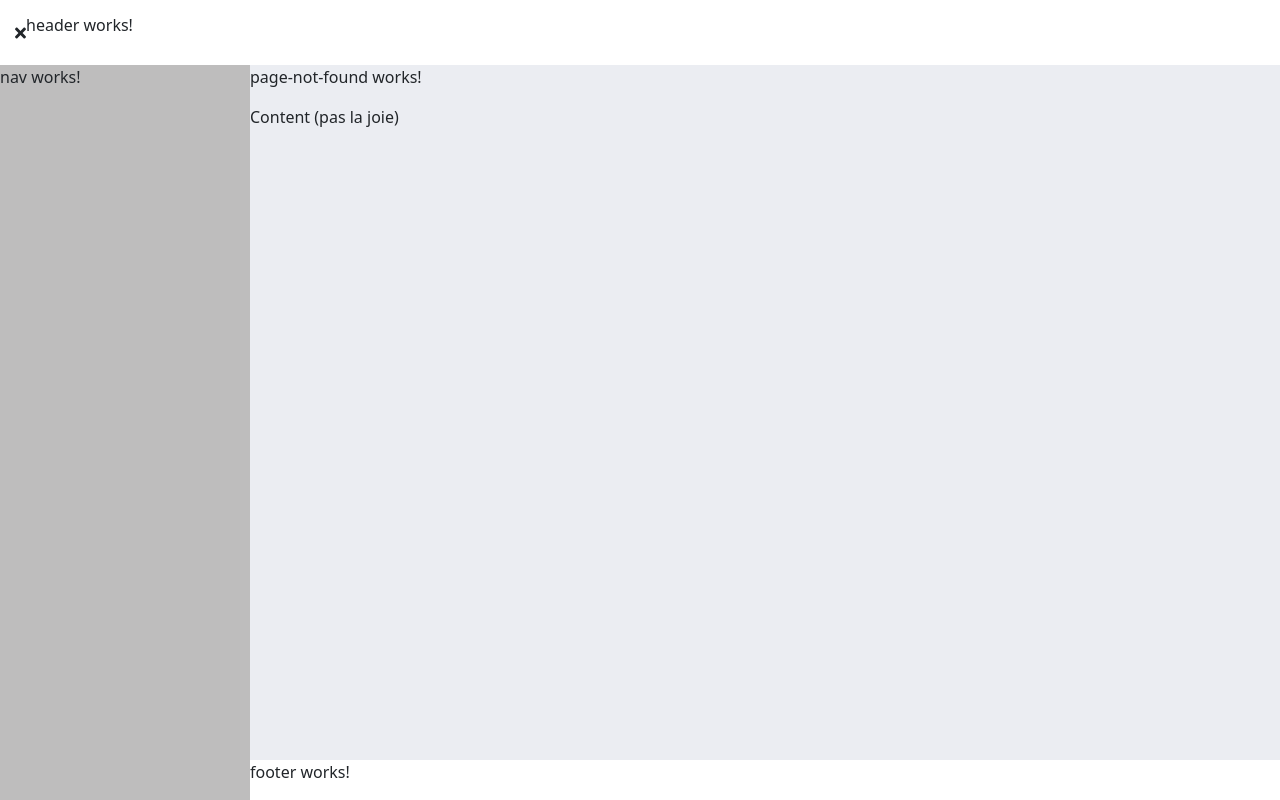
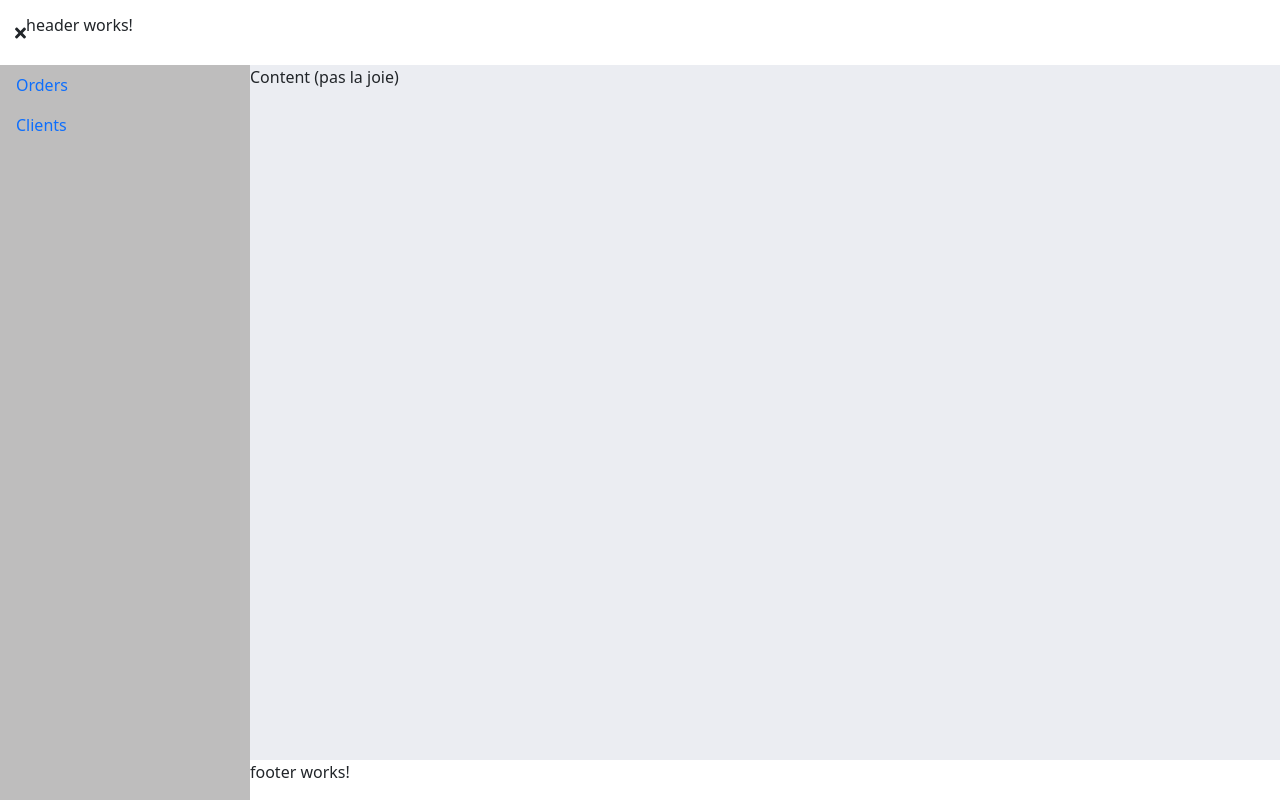
Before and after one commit to Kimonae/Crm, an Angular app: page /login in a window 1280 px wide. Built offline with nearby package versions, Linux system fonts and the light colour scheme.

Commit message:
routing, nav

```diff
--- a/src/app/app-routing.module.ts
+++ b/src/app/app-routing.module.ts
@@ -1,5 +1,5 @@
 import { NgModule } from '@angular/core';
-import { RouterModule, Routes } from '@angular/router';
+import { PreloadAllModules, RouterModule, Routes } from '@angular/router';
 import { PageSignInComponent } from './login/page/page-sign-in/page-sign-in.component';
 import { PageSignUpComponent } from './login/page/page-sign-up/page-sign-up.component';
 import { PageResetPasswordComponent } from './login/page/page-reset-password/page-reset-password.component';
@@ -9,10 +9,7 @@ import { PageForgotPasswordComponent } from './login/page/page-forgot-password/p
 //routing
 const routes: Routes = [
   { path: '', redirectTo: '/sign-in', pathMatch: 'full' },//redirection sur sign-in, full = complète restriction
-  { path: 'sign-in', component: PageSignInComponent },//va chercher le composant
-  { path: 'sign-up', component: PageSignUpComponent},
-  { path: 'reset-password', component: PageResetPasswordComponent},
-  { path: 'forgot-password', component: PageForgotPasswordComponent},
+
 
 
   //lazy_loading
@@ -22,6 +19,12 @@ const routes: Routes = [
       import('./orders/orders.module').then((m) => m.OrdersModule),
   },
 
+
+  {
+    path: 'login',
+    loadChildren: () =>
+      import('./login/login.module').then((m) => m.LoginModule),
+  },
   {
     path: 'clients',
     loadChildren: () =>
@@ -37,7 +40,10 @@ const routes: Routes = [
 ];
 
 @NgModule({
-  imports: [RouterModule.forRoot(routes)],
+  imports: [RouterModule.forRoot(routes,
+
+    { preloadingStrategy : PreloadAllModules}
+    )],
   exports: [RouterModule]
 })
 export class AppRoutingModule { }
--- a/src/app/app.component.ts
+++ b/src/app/app.component.ts
@@ -7,5 +7,5 @@ import { Component } from '@angular/core';
   styleUrls: ['./app.component.scss']
 })
 export class AppComponent {
-  title = 'crm';
+  title = 'Crm ~';
 }
--- a/src/app/core/components/nav/nav.component.html
+++ b/src/app/core/components/nav/nav.component.html
@@ -1 +1,12 @@
-<p>nav works!</p>
+<ul class="nav flex-column">
+  <li class="nav-item">
+    <a
+    class="nav-link"
+    >Orders</a>
+  </li>
+  <li class="nav-item">
+    <a
+    class="nav-link"
+    >Clients</a>
+  </li>
+</ul>
--- a/src/app/login/login-routing.module.ts
+++ b/src/app/login/login-routing.module.ts
@@ -1,7 +1,19 @@
 import { NgModule } from '@angular/core';
 import { RouterModule, Routes } from '@angular/router';
+import { PageForgotPasswordComponent } from './page/page-forgot-password/page-forgot-password.component';
+import { PageResetPasswordComponent } from './page/page-reset-password/page-reset-password.component';
+import { PageSignInComponent } from './page/page-sign-in/page-sign-in.component';
+import { PageSignUpComponent } from './page/page-sign-up/page-sign-up.component';
 
-const routes: Routes = [];
+const routes: Routes = [
+
+  { path: 'sign-in', component: PageSignInComponent },//va chercher le composant
+  { path: 'sign-up', component: PageSignUpComponent},
+  { path: 'reset-password', component: PageResetPasswordComponent},
+  { path: 'forgot-password', component: PageForgotPasswordComponent},
+
+
+];
 
 @NgModule({
   imports: [RouterModule.forChild(routes)],
```
